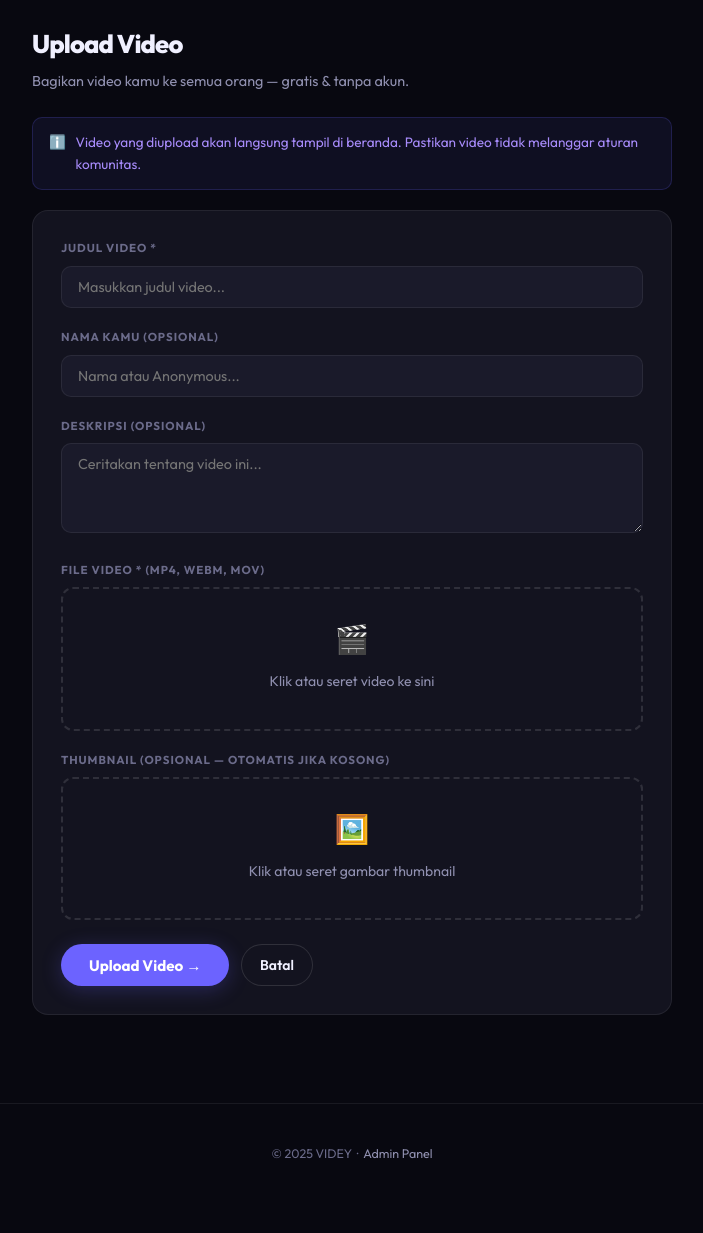
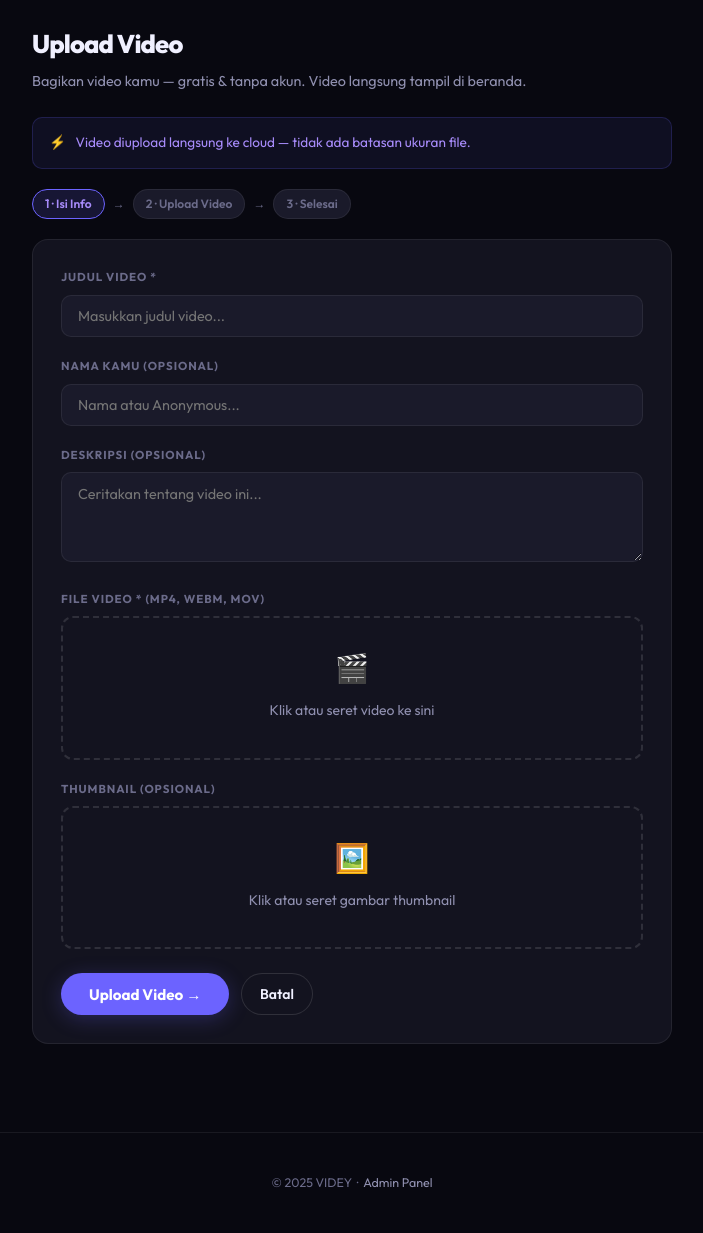
Before and after one commit to RMBLOGG/videy, a Flask app: page /upload in a window 1280 px wide. Shown: the part 58-1291 px from the top of the page, without its empty margins (288-991 px from the left). Before the commit the page ends 1217 px from the top, so only its background shows below. Run offline with Flask 3, Linux system fonts and the light colour scheme; some libraries are stand-ins or nearby versions.

Commit message:
Add files via upload

```diff
--- a/templates/upload.html
+++ b/templates/upload.html
@@ -24,87 +24,228 @@
   .drop-zone p { color:var(--muted2); font-size:.875rem; }
   .drop-zone .file-picked { margin-top:.5rem; color:var(--accent2); font-size:.82rem; font-weight:600; word-break:break-all; }
   .info-box { background:rgba(108,99,255,.08); border:1px solid rgba(108,99,255,.2); border-radius:10px; padding:.875rem 1rem; margin-bottom:1.25rem; font-size:.85rem; color:var(--accent2); display:flex; gap:.6rem; align-items:flex-start; }
+  /* Progress */
   .progress-wrap { display:none; margin-top:1.25rem; }
   .progress-wrap.show { display:block; }
-  .progress-lbl { font-size:.8rem; color:var(--muted2); margin-bottom:.4rem; }
-  .progress-track { height:5px; background:var(--surface2); border-radius:99px; overflow:hidden; }
-  .progress-fill { height:100%; background:linear-gradient(90deg,var(--accent),var(--accent2)); border-radius:99px; width:0%; transition:width .3s; }
+  .progress-lbl { font-size:.85rem; color:var(--muted2); margin-bottom:.5rem; font-weight:500; }
+  .progress-track { height:6px; background:var(--surface2); border-radius:99px; overflow:hidden; margin-bottom:.4rem; }
+  .progress-fill { height:100%; background:linear-gradient(90deg,var(--accent),var(--accent2)); border-radius:99px; width:0%; transition:width .25s; }
+  .progress-pct { font-size:.78rem; color:var(--muted); font-family:var(--mono); }
+  /* Steps */
+  .steps { display:flex; gap:.5rem; align-items:center; margin-bottom:1.25rem; flex-wrap:wrap; }
+  .step { font-size:.75rem; font-weight:600; padding:.3rem .75rem; border-radius:99px; background:var(--surface2); color:var(--muted); border:1px solid var(--border); transition:all .3s; }
+  .step.active { background:rgba(108,99,255,.15); color:var(--accent2); border-color:var(--accent); }
+  .step.done { background:rgba(74,222,128,.1); color:var(--green); border-color:rgba(74,222,128,.3); }
+  .step-arrow { color:var(--muted); font-size:.75rem; }
+  /* Submit */
   .form-actions { display:flex; gap:.75rem; margin-top:1.5rem; flex-wrap:wrap; }
   .submit-btn { background:var(--accent); color:#fff; border:none; border-radius:99px; padding:.65rem 1.75rem; font-family:var(--font); font-weight:700; font-size:.95rem; cursor:pointer; transition:all .2s; box-shadow:0 4px 20px var(--glow); }
   .submit-btn:hover { opacity:.88; transform:translateY(-1px); }
-  .submit-btn:disabled { opacity:.45; cursor:not-allowed; transform:none; }
+  .submit-btn:disabled { opacity:.45; cursor:not-allowed; transform:none; box-shadow:none; }
+  /* Success overlay */
+  .success-box { display:none; background:rgba(74,222,128,.08); border:1px solid rgba(74,222,128,.25); border-radius:14px; padding:2rem; text-align:center; margin-top:1rem; }
+  .success-box.show { display:block; }
+  .success-box .s-icon { font-size:3rem; margin-bottom:.75rem; }
+  .success-box h3 { font-size:1.2rem; font-weight:700; color:var(--green); margin-bottom:.4rem; }
+  .success-box p { color:var(--muted2); font-size:.875rem; }
 </style>
 {% endblock %}
 {% block content %}
 <div class="upload-page">
   <div class="page-header">
     <h1>Upload Video</h1>
-    <p>Bagikan video kamu ke semua orang — gratis & tanpa akun.</p>
+    <p>Bagikan video kamu — gratis & tanpa akun. Video langsung tampil di beranda.</p>
   </div>
   <div class="info-box">
-    <span>ℹ️</span>
-    <span>Video yang diupload akan langsung tampil di beranda. Pastikan video tidak melanggar aturan komunitas.</span>
+    <span>⚡</span>
+    <span>Video diupload langsung ke cloud — tidak ada batasan ukuran file.</span>
   </div>
-  <div class="card">
-    <form method="POST" enctype="multipart/form-data" id="uploadForm">
+
+  <!-- Steps indicator -->
+  <div class="steps" id="stepsBar">
+    <span class="step active" id="step1">1 · Isi Info</span>
+    <span class="step-arrow">→</span>
+    <span class="step" id="step2">2 · Upload Video</span>
+    <span class="step-arrow">→</span>
+    <span class="step" id="step3">3 · Selesai</span>
+  </div>
+
+  <div class="card" id="mainForm">
+    <!-- Hidden inputs untuk menyimpan hasil upload Cloudinary -->
+    <input type="hidden" id="video_url" />
+    <input type="hidden" id="video_public_id" />
+    <input type="hidden" id="thumbnail_url" />
+    <input type="hidden" id="video_duration" />
+
     <div class="form-group">
       <label>Judul Video *</label>
-        <input type="text" name="title" required placeholder="Masukkan judul video..."/>
+      <input type="text" id="title" required placeholder="Masukkan judul video..."/>
     </div>
     <div class="form-group">
       <label>Nama Kamu <span style="color:var(--muted)">(opsional)</span></label>
-        <input type="text" name="uploader_name" placeholder="Nama atau Anonymous..."/>
+      <input type="text" id="uploader_name" placeholder="Nama atau Anonymous..."/>
     </div>
     <div class="form-group">
       <label>Deskripsi <span style="color:var(--muted)">(opsional)</span></label>
-        <textarea name="description" placeholder="Ceritakan tentang video ini..."></textarea>
+      <textarea id="description" placeholder="Ceritakan tentang video ini..."></textarea>
     </div>
     <div class="form-group">
       <label>File Video * (MP4, WebM, MOV)</label>
       <div class="drop-zone" id="vidDrop">
-          <input type="file" name="video" id="vidInput" accept="video/*" required/>
+        <input type="file" id="vidInput" accept="video/*"/>
         <div class="icon">🎬</div>
         <p>Klik atau seret video ke sini</p>
         <div class="file-picked" id="vidName"></div>
       </div>
     </div>
     <div class="form-group">
-        <label>Thumbnail <span style="color:var(--muted)">(opsional — otomatis jika kosong)</span></label>
+      <label>Thumbnail <span style="color:var(--muted)">(opsional)</span></label>
       <div class="drop-zone" id="thumbDrop">
-          <input type="file" name="thumbnail" id="thumbInput" accept="image/*"/>
+        <input type="file" id="thumbInput" accept="image/*"/>
         <div class="icon">🖼️</div>
         <p>Klik atau seret gambar thumbnail</p>
         <div class="file-picked" id="thumbName"></div>
       </div>
     </div>
+
+    <!-- Progress -->
     <div class="progress-wrap" id="progressWrap">
-        <div class="progress-lbl" id="progressLbl">Mengupload... 0%</div>
+      <div class="progress-lbl" id="progressLbl">Mempersiapkan...</div>
       <div class="progress-track"><div class="progress-fill" id="progressFill"></div></div>
+      <div class="progress-pct" id="progressPct">0%</div>
     </div>
+
     <div class="form-actions">
-        <button type="submit" class="submit-btn" id="submitBtn">Upload Video →</button>
+      <button class="submit-btn" id="submitBtn" onclick="startUpload()">Upload Video →</button>
       <a href="{{ url_for('index') }}" class="btn btn-ghost">Batal</a>
     </div>
-    </form>
+  </div>
+
+  <!-- Success -->
+  <div class="success-box" id="successBox">
+    <div class="s-icon">🎉</div>
+    <h3>Video berhasil diupload!</h3>
+    <p id="successMsg">Redirecting...</p>
   </div>
 </div>
+
 <script>
-  document.getElementById('vidInput').addEventListener('change',function(){ document.getElementById('vidName').textContent=this.files[0]?.name||''; });
-  document.getElementById('thumbInput').addEventListener('change',function(){ document.getElementById('thumbName').textContent=this.files[0]?.name||''; });
-  ['vidDrop','thumbDrop'].forEach(id=>{
-    const el=document.getElementById(id);
-    el.addEventListener('dragover',e=>{e.preventDefault();el.classList.add('over')});
-    el.addEventListener('dragleave',()=>el.classList.remove('over'));
-    el.addEventListener('drop',()=>el.classList.remove('over'));
+const CLOUD_NAME = "dzfkklsza";
+const UPLOAD_PRESET = "videy_unsigned"; // buat di Cloudinary dashboard
+
+document.getElementById('vidInput').addEventListener('change', function(){
+  document.getElementById('vidName').textContent = this.files[0]?.name || '';
 });
-  document.getElementById('uploadForm').addEventListener('submit',function(){
-    const btn=document.getElementById('submitBtn');
-    btn.disabled=true; btn.textContent='Mengupload...';
+document.getElementById('thumbInput').addEventListener('change', function(){
+  document.getElementById('thumbName').textContent = this.files[0]?.name || '';
+});
+['vidDrop','thumbDrop'].forEach(id => {
+  const el = document.getElementById(id);
+  el.addEventListener('dragover', e => { e.preventDefault(); el.classList.add('over'); });
+  el.addEventListener('dragleave', () => el.classList.remove('over'));
+  el.addEventListener('drop', () => el.classList.remove('over'));
+});
+
+function setStep(n) {
+  ['step1','step2','step3'].forEach((id, i) => {
+    const el = document.getElementById(id);
+    el.className = 'step' + (i+1 < n ? ' done' : i+1 === n ? ' active' : '');
+  });
+}
+
+function setProgress(pct, label) {
+  document.getElementById('progressFill').style.width = pct + '%';
+  document.getElementById('progressPct').textContent = Math.round(pct) + '%';
+  document.getElementById('progressLbl').textContent = label;
+}
+
+async function uploadToCloudinary(file, resourceType, onProgress) {
+  return new Promise((resolve, reject) => {
+    const formData = new FormData();
+    formData.append('file', file);
+    formData.append('upload_preset', UPLOAD_PRESET);
+    formData.append('folder', 'videy/' + (resourceType === 'video' ? 'videos' : 'thumbnails'));
+
+    const xhr = new XMLHttpRequest();
+    xhr.open('POST', `https://api.cloudinary.com/v1_1/${CLOUD_NAME}/${resourceType}/upload`);
+
+    xhr.upload.addEventListener('progress', e => {
+      if (e.lengthComputable) onProgress(e.loaded / e.total * 100);
+    });
+    xhr.onload = () => {
+      if (xhr.status === 200) resolve(JSON.parse(xhr.responseText));
+      else reject(new Error('Upload gagal: ' + xhr.responseText));
+    };
+    xhr.onerror = () => reject(new Error('Koneksi gagal'));
+    xhr.send(formData);
+  });
+}
+
+async function startUpload() {
+  const title = document.getElementById('title').value.trim();
+  const videoFile = document.getElementById('vidInput').files[0];
+
+  if (!title) { alert('Judul video wajib diisi!'); return; }
+  if (!videoFile) { alert('Pilih file video terlebih dahulu!'); return; }
+
+  const btn = document.getElementById('submitBtn');
+  btn.disabled = true;
   document.getElementById('progressWrap').classList.add('show');
-    const fill=document.getElementById('progressFill');
-    const lbl=document.getElementById('progressLbl');
-    let p=0;
-    setInterval(()=>{ p=Math.min(p+Math.random()*7,90); fill.style.width=p+'%'; lbl.textContent='Mengupload... '+Math.round(p)+'%'; },500);
+  setStep(2);
+
+  try {
+    // 1. Upload video ke Cloudinary
+    setProgress(0, 'Mengupload video...');
+    const videoResult = await uploadToCloudinary(videoFile, 'video', pct => {
+      setProgress(pct * 0.8, `Mengupload video... ${Math.round(pct)}%`);
     });
+
+    // 2. Upload thumbnail (jika ada)
+    let thumbnailUrl = null;
+    const thumbFile = document.getElementById('thumbInput').files[0];
+    if (thumbFile) {
+      setProgress(82, 'Mengupload thumbnail...');
+      const thumbResult = await uploadToCloudinary(thumbFile, 'image', () => {});
+      thumbnailUrl = thumbResult.secure_url;
+    } else {
+      // Auto-generate thumbnail dari Cloudinary
+      thumbnailUrl = `https://res.cloudinary.com/${CLOUD_NAME}/video/upload/so_0/videy/videos/${videoResult.public_id.split('/').pop()}.jpg`;
+    }
+
+    setProgress(90, 'Menyimpan ke database...');
+
+    // 3. Simpan ke database via Flask
+    const resp = await fetch('/api/save-video', {
+      method: 'POST',
+      headers: { 'Content-Type': 'application/json' },
+      body: JSON.stringify({
+        title: title,
+        description: document.getElementById('description').value.trim(),
+        uploader_name: document.getElementById('uploader_name').value.trim() || 'Anonymous',
+        video_url: videoResult.secure_url,
+        thumbnail_url: thumbnailUrl,
+        cloudinary_public_id: videoResult.public_id,
+        duration: Math.round(videoResult.duration || 0)
+      })
+    });
+
+    const data = await resp.json();
+    if (!data.success) throw new Error(data.error || 'Gagal menyimpan');
+
+    setProgress(100, 'Selesai!');
+    setStep(3);
+    document.getElementById('mainForm').style.display = 'none';
+    document.getElementById('successBox').classList.add('show');
+    document.getElementById('successMsg').textContent = 'Mengarahkan ke halaman video...';
+
+    setTimeout(() => { window.location.href = '/v/' + data.video_id; }, 1500);
+
+  } catch (err) {
+    btn.disabled = false;
+    setStep(1);
+    document.getElementById('progressWrap').classList.remove('show');
+    alert('Error: ' + err.message);
+  }
+}
 </script>
 {% endblock %}
```
Lines whose indentation alone changed are shown as unchanged.
